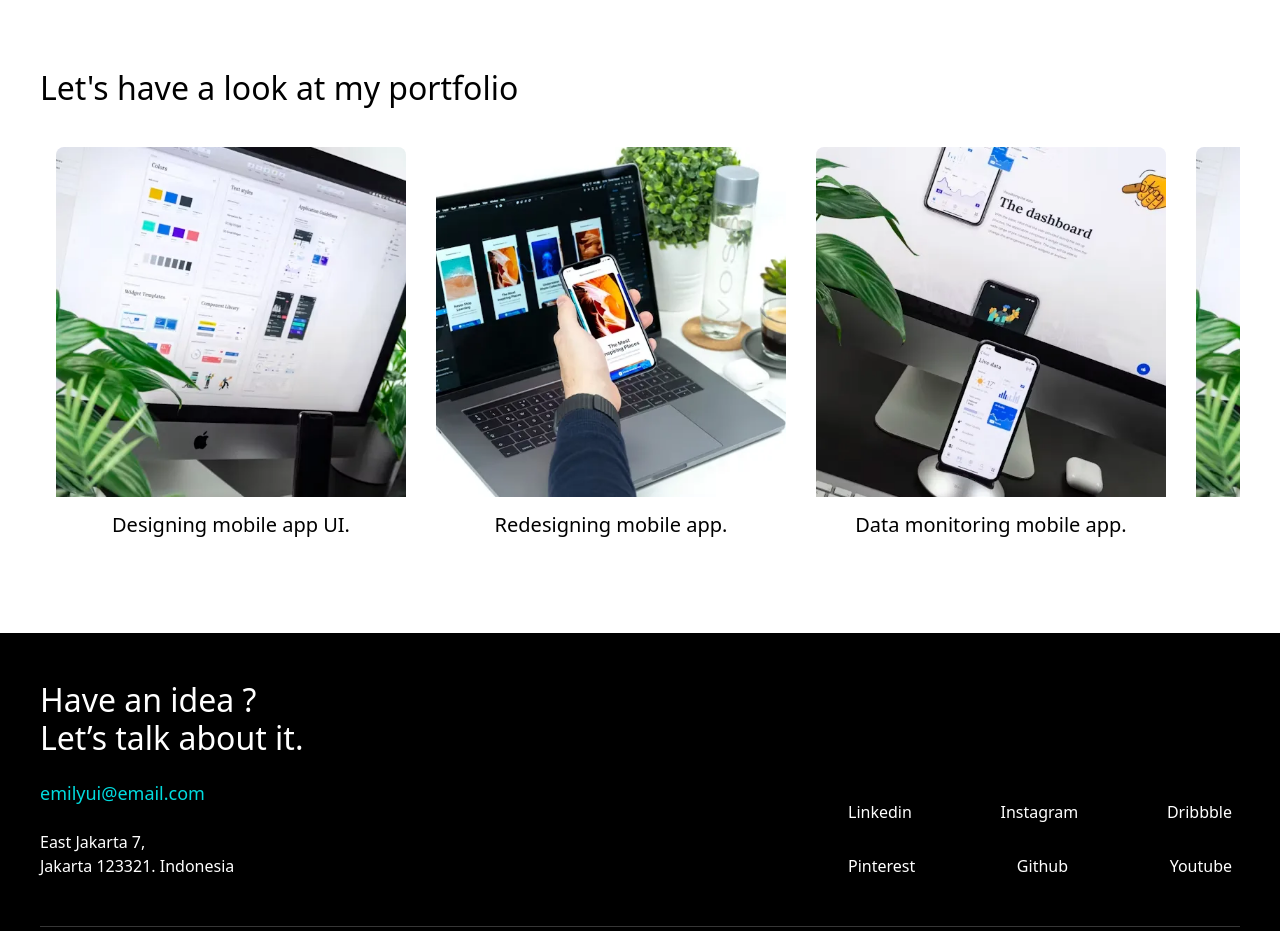
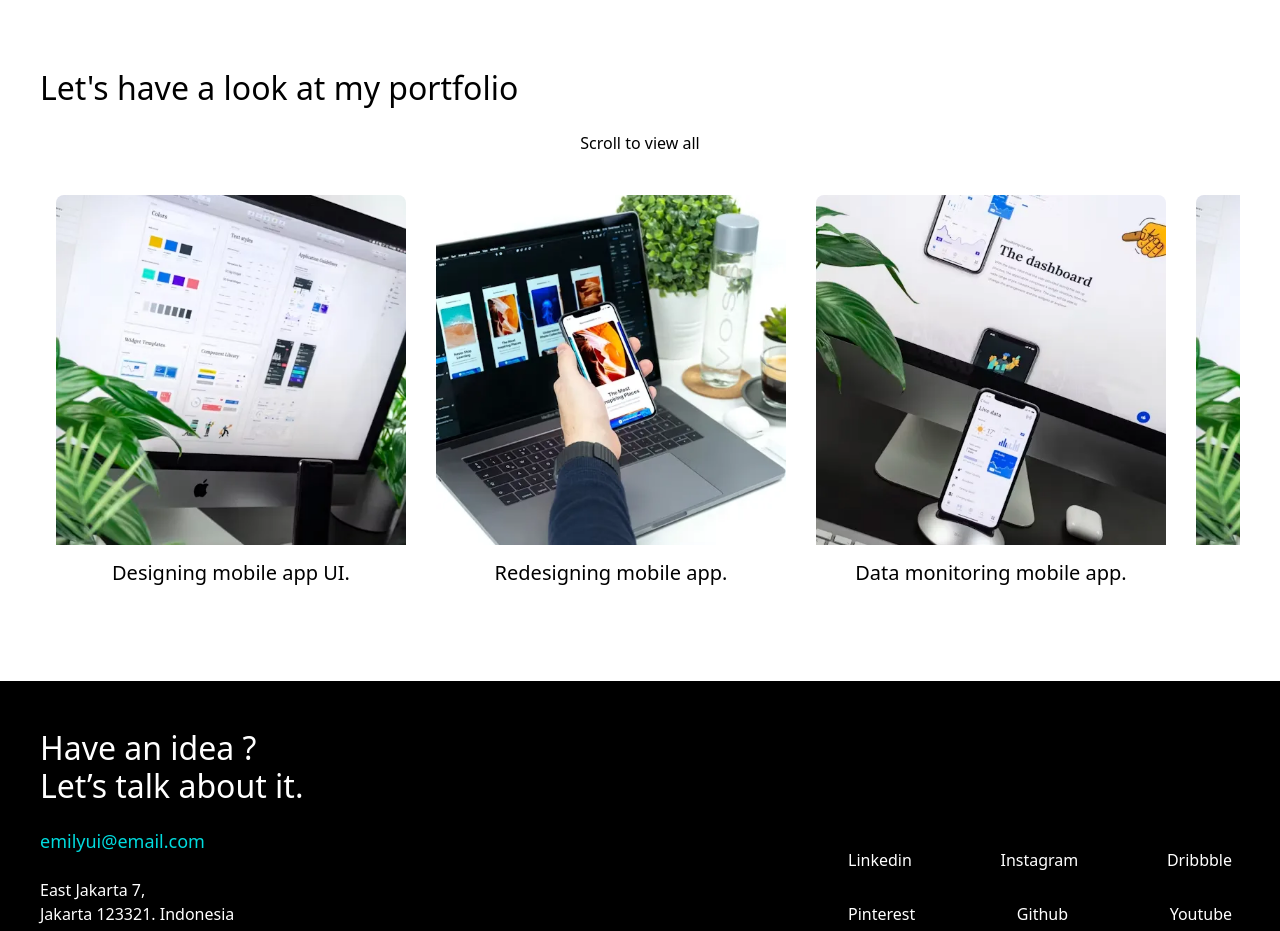
Before and after one commit to mikoprn/EmilyUi, a website built with Vite: page index.html in a window 1280 px wide. Shown: the part 1600-2531 px from the top of the page. Built offline with nearby package versions, Linux system fonts and the light colour scheme; a web font is replaced by a local one.

Commit message:
Update index.html

```diff
--- a/index.html
+++ b/index.html
@@ -332,6 +332,8 @@
         <div class="wrapper-contents portfolio">
           <h2 id="portfolio">Let's have a look at my portfolio</h2>
           <br />
+          <p class="text-center">Scroll to view all</p>
+          <br />
           <div class="projects__wrapper">
             <div class="projects__showcase">
               <figure class="projects__content">
```
